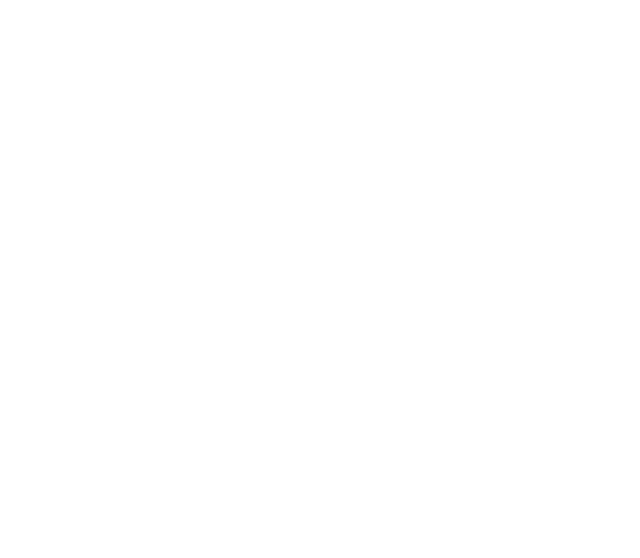
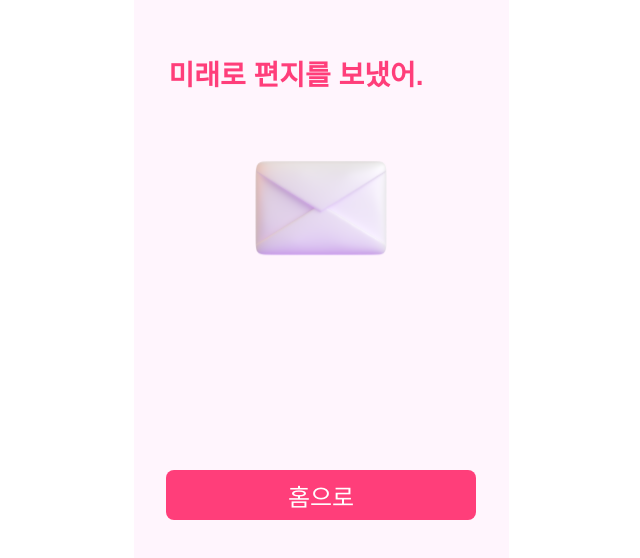
Before and after one commit to huise0ng/MOK.png, a SvelteKit app: page /sent/friend in a window 1280 px wide. Shown: the part 232-790 px from the top of the page, without its empty margins (319-959 px from the left). Built offline with nearby package versions, Linux system fonts and the light colour scheme.

Commit message:
💫 :: 미래 편지 페이지 구현

```diff
--- a/src/routes/sent/friend/+page.svelte
+++ b/src/routes/sent/friend/+page.svelte
@@ -0,0 +1,63 @@
+<script>
+
+</script>
+
+<style>
+  .container {
+      width: 375px;
+      height: 812px;
+      display: flex;
+      flex-direction: column;
+      align-items: center;
+      justify-content: center;
+      position: relative;
+      background-color: #FFF5FD;
+      font-family: 'Pretendard', sans-serif;
+      margin: 0 auto;
+      overflow: hidden;
+      border-radius: 32px;
+      margin: 40px auto 0;
+  }
+
+  h1 {
+    color: #FF3E7A;
+    font-size: 28px;
+    font-weight: 700px;
+    margin-bottom: 40px;
+    margin-right: 50px;
+    margin-top: -60px;
+  }
+
+
+  .image {
+    margin-bottom: 2rem;
+  }
+
+  button {
+      width: 310px;
+      height: 50px;
+      background-color: #FF3E7A;
+      border: none;
+      border-radius: 8px;
+      color: #FFFFFF;
+      font-size: 18pt;
+      font-family: 'Pretendard', sans-serif;
+      font-weight: 400;
+      cursor: pointer;
+      position: absolute;
+      bottom: 100px;
+      display: flex;
+      align-items: center;
+      justify-content: center;
+  }
+
+  button:hover {
+    background-color: #e03570;
+  }
+</style>
+
+<div class="container">
+  <h1>미래로 편지를 보냈어.</h1>
+  <img src="/sent.svg" alt="Sent" class="image" />
+  <button on:click={() => window.location.href = '/home'}>홈으로</button>
+</div>
```
